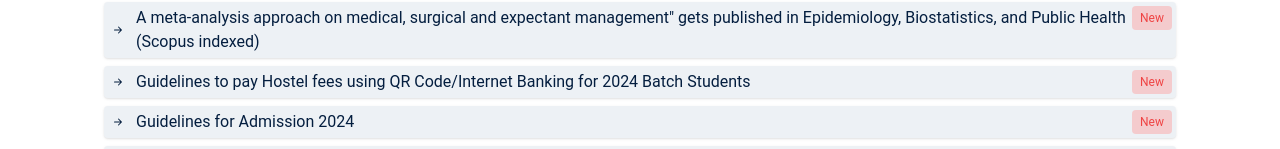
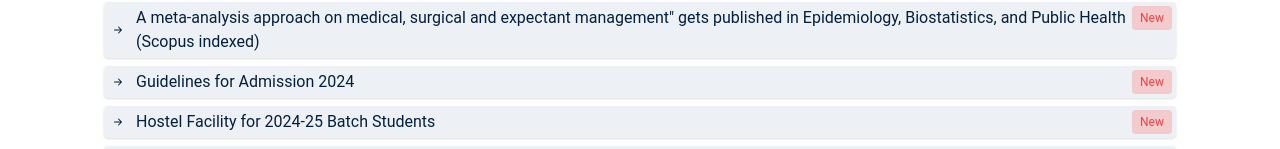
Before and after one commit to Velocity-IIITDWD/iiitdwd.ac.in, a Next.js app: page /announcements in a window 1280 px wide. Shown: the part 726-875 px from the top of the page. Built offline with nearby package versions, Linux system fonts and the light colour scheme.

Commit message:
data(admissions): removed guidelines to pay fees doc

```diff
--- a/data/admissions.ts
+++ b/data/admissions.ts
@@ -88,11 +88,6 @@ export const links: linksStructure[] = [
       },
       {
         id: 2,
-        link: '/docs/Guidelines for hostel feesInternet Banking.pdf',
-        displayText: 'Guidelines to pay Hostel fees using QR Code/Internet Banking for 2024 Batch Students',
-      },
-      {
-        id: 3,
         link: '/contact_info',
         displayText: 'For General Queries you can contact here',
       },
--- a/data/announcements.ts
+++ b/data/announcements.ts
@@ -35,13 +35,6 @@ export const announcements: Announcement[] = [
     text: 'A meta-analysis approach on medical, surgical and expectant management" gets published in Epidemiology, Biostatistics, and Public Health (Scopus indexed)',
     new: true,
     month: '8',
-    year: '2024',
-  },
-  {
-    link: '/docs/Guidelines for hostel feesInternet Banking.pdf',
-    text: 'Guidelines to pay Hostel fees using QR Code/Internet Banking for 2024 Batch Students',
-    new: true,
-    month: '7',
     year: '2024',
   },
   {
```
